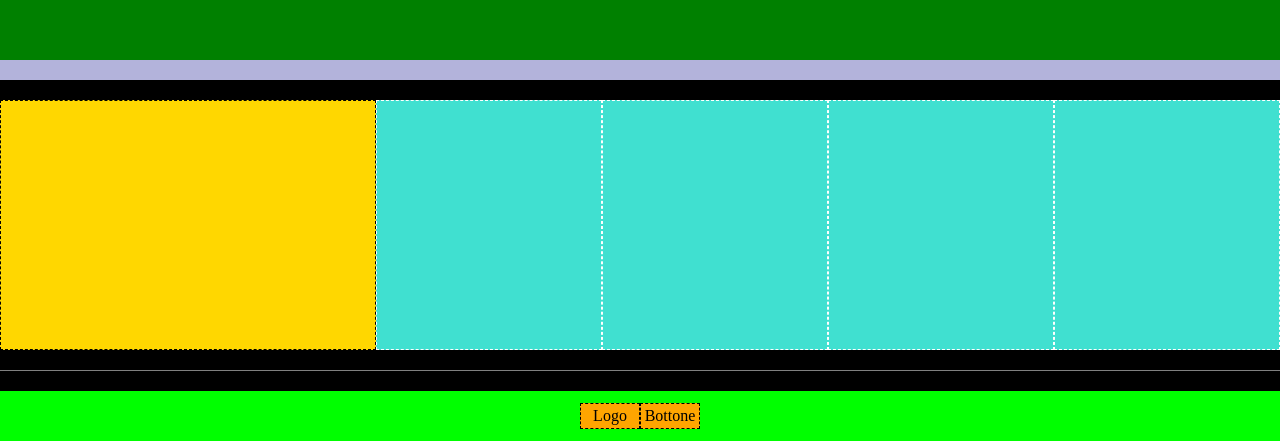
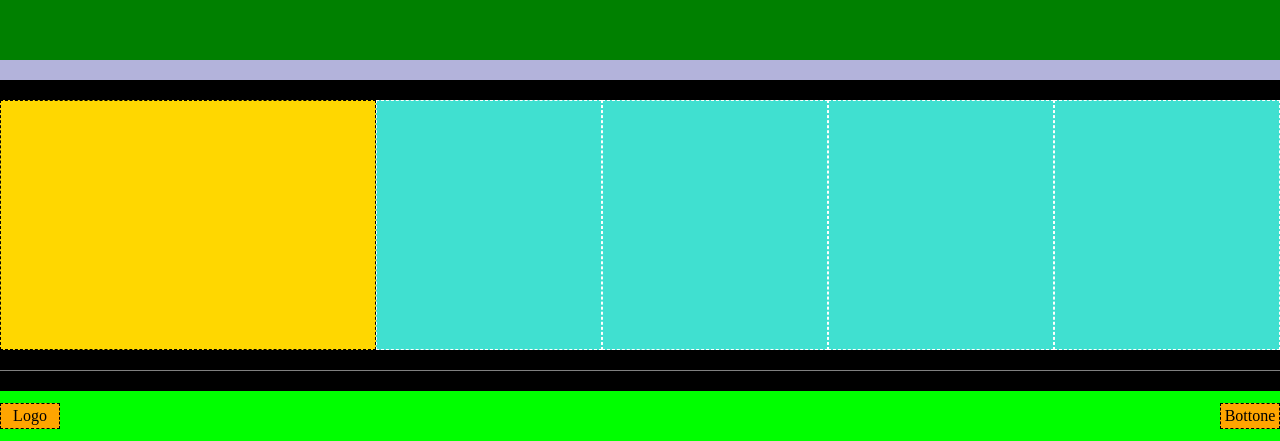
Before and after one commit to alessandro-barate/htmlcss-struttura-discord, a plain HTML site: page index.html in a window 1280 px wide. Shown: the part 1710-2151 px from the top of the page. Drawn offline with Linux system fonts and the light colour scheme.

Commit message:
[UPD] Last section done and exercise finished

```diff
--- a/index.html
+++ b/index.html
@@ -80,10 +80,11 @@
     </div>
     <footer>
         <div class="container-footer">
-            <div class="row col-100-tiny lime">
-                <div class="d-flex-footer">
+            <div class="row d-flex-footer col-100-tiny lime">
+                <div>
                     <div class="footer-button orange">Logo</div>
-                <div classe="d-flex-footer">
+                </div>
+                <div>
                     <div class="footer-button orange">Bottone</div>
                 </div>
             </div>
```
